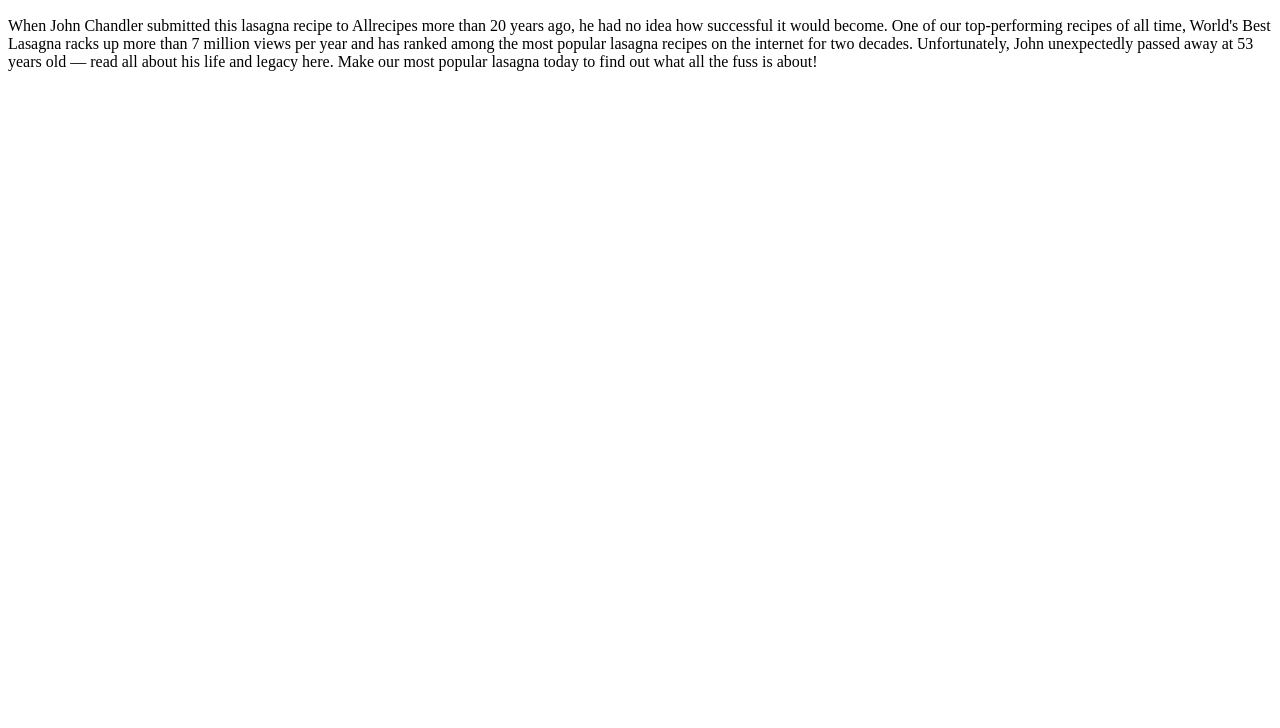
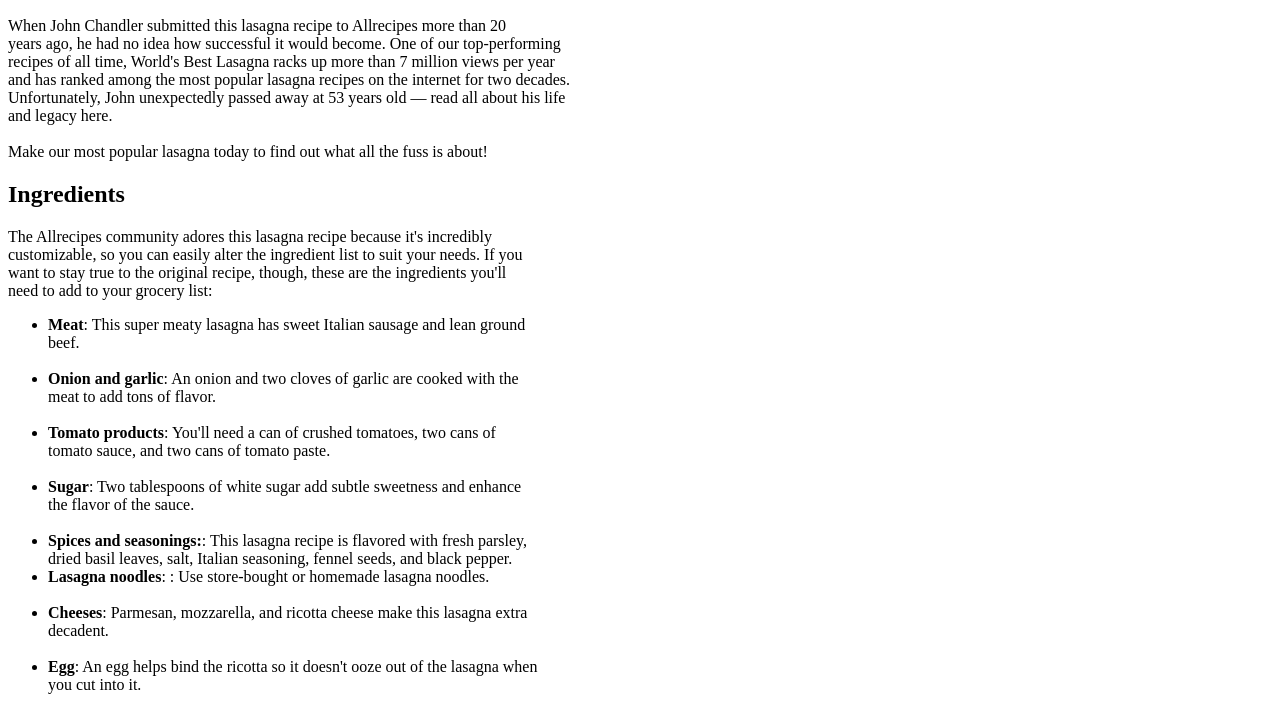
Before and after one commit to grahamogatia/odin-recipes, a plain HTML site: page recipes/lasagna.html in a window 1280 px wide. Shown: the part 182-910 px from the top of the page. Before the commit the page ends 800 px from the top, so only its background shows below. Drawn offline with Linux system fonts and the light colour scheme.

Commit message:
feat: add ingredients

```diff
--- a/recipes/lasagna.html
+++ b/recipes/lasagna.html
@@ -12,14 +12,33 @@
 
     <h2>Description</h2>
     <p>
-        When John Chandler submitted this lasagna recipe to Allrecipes more than 20
-        years ago, he had no idea how successful it would become. One of our top-performing
-        recipes of all time, World's Best Lasagna racks up more than 7 million views per year
-        and has ranked among the most popular lasagna recipes on the internet for two decades.
-        Unfortunately, John unexpectedly passed away at 53 years old — read all about his life
-        and legacy here.
-
+        When John Chandler submitted this lasagna recipe to Allrecipes more than 20<br>
+        years ago, he had no idea how successful it would become. One of our top-performing<br>
+        recipes of all time, World's Best Lasagna racks up more than 7 million views per year<br>
+        and has ranked among the most popular lasagna recipes on the internet for two decades.<br>
+        Unfortunately, John unexpectedly passed away at 53 years old — read all about his life<br>
+        and legacy here.<br>
+        <br>
         Make our most popular lasagna today to find out what all the fuss is about!
     </p>
+
+    <h2>Ingredients</h2>
+    <p>
+        The Allrecipes community adores this lasagna recipe because it's incredibly<br>
+        customizable, so you can easily alter the ingredient list to suit your needs. If you<br>
+        want to stay true to the original recipe, though, these are the ingredients you'll<br>
+        need to add to your grocery list:<br>
+    </p>
+    <ul>
+        <li><strong>Meat</strong>: This super meaty lasagna has sweet Italian sausage and lean ground <br>beef.</li><br>
+        <li><strong>Onion and garlic</strong>: An onion and two cloves of garlic are cooked with the <br>meat to add tons of flavor.</li><br>
+        <li><strong>Tomato products</strong>: You'll need a can of crushed tomatoes, two cans of <br>tomato sauce, and two cans of tomato paste.</li><br>
+        <li><strong>Sugar</strong>: Two tablespoons of white sugar add subtle sweetness and enhance <br>the flavor of the sauce.</li><br>
+        <li><strong>Spices and seasonings:</strong>: This lasagna recipe is flavored with fresh parsley, <br>dried basil leaves, salt, Italian seasoning, fennel seeds, and black pepper.</li>
+        <li><strong>Lasagna noodles</strong>: : Use store-bought or homemade lasagna noodles.</li><br>
+        <li><strong>Cheeses</strong>: Parmesan, mozzarella, and ricotta cheese make this lasagna extra <br>decadent.</li><br>
+        <li><strong>Egg</strong>: An egg helps bind the ricotta so it doesn't ooze out of the lasagna when <br>you cut into it.</li><br>
+    </ul>
+
 </body>
 </html>
```
